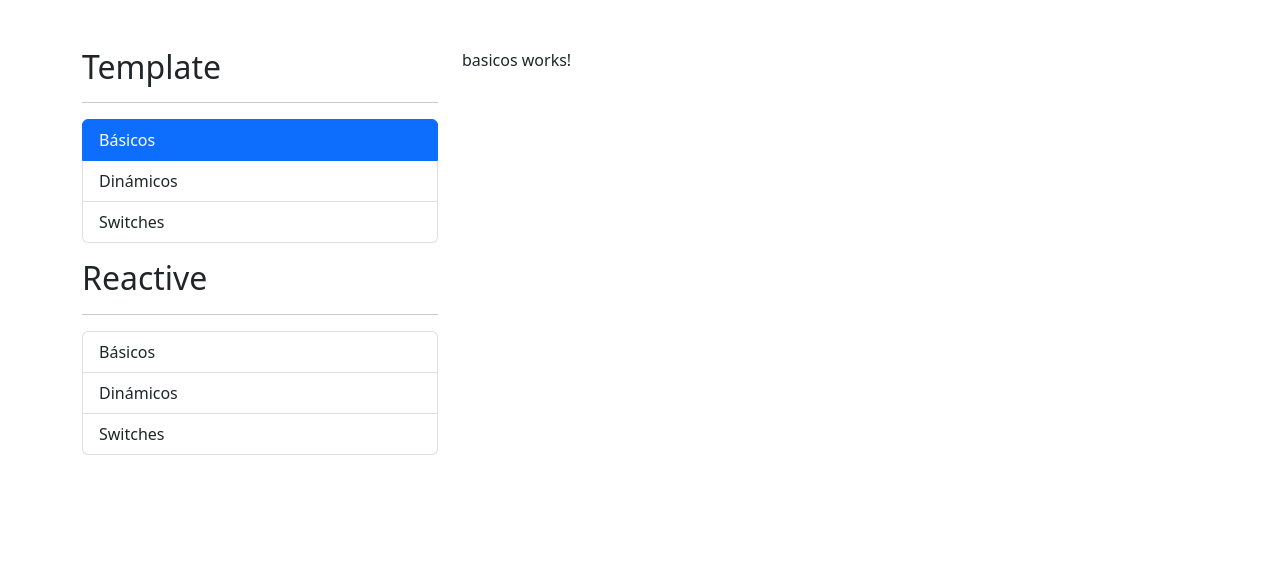
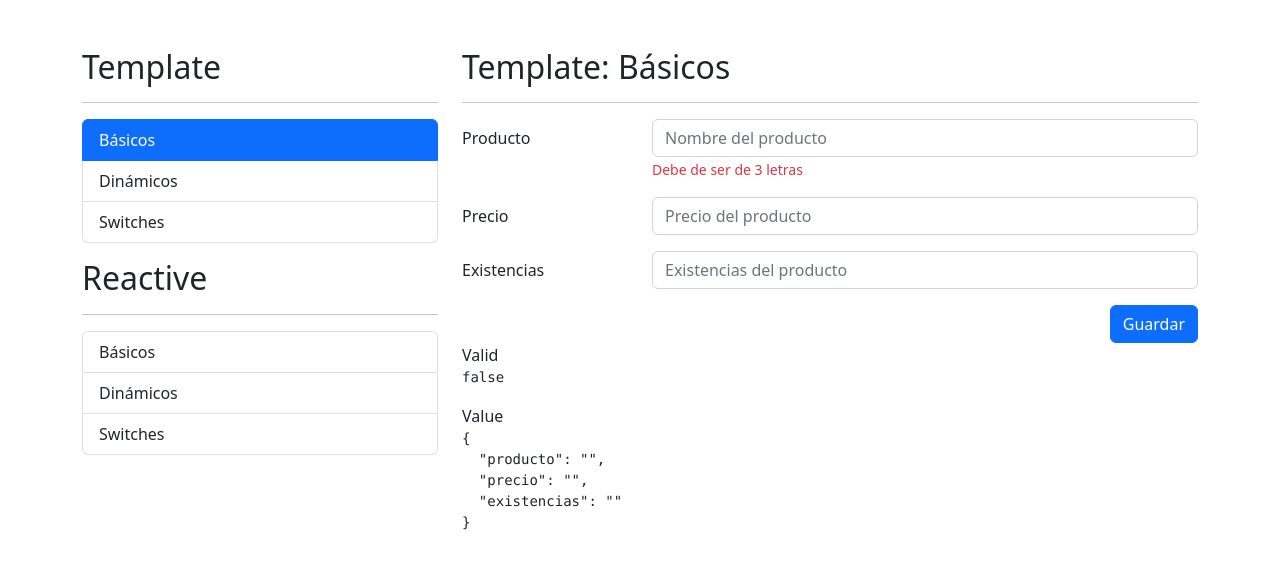
Before and after one commit to DaniMartinezMarin/formulariosApp, an Angular app: page /template/basicos in a window 1280 px wide. Shown: the top 568 px of the page. Built offline with nearby package versions, Linux system fonts and the light colour scheme.

Commit message:
anyadidos template basico

```diff
--- a/src/app/template/basicos/basicos.component.html
+++ b/src/app/template/basicos/basicos.component.html
@@ -1 +1,87 @@
-<p>basicos works!</p>
+<h2>Template: Básicos</h2>
+<hr />
+
+<div class="row">
+  <div class="col">
+
+    <form (ngSubmit)="guardar( miFormulario )"
+          #miFormulario="ngForm"
+          autocomplete="off">
+
+      <!-- Campo de producto -->
+      <div class="mb-3 row">
+        <label class="col-sm-3 col-form-label">Producto</label>
+
+        <div class="col-sm-9">
+          <input
+            type="text"
+            class="form-control"
+            ngModel
+            name="producto"
+            placeholder="Nombre del producto"
+            required
+          />
+
+          <span class="form-text text-danger">Debe de ser de 3 letras</span>
+        </div>
+      </div>
+
+      <!-- Campo de precio -->
+      <div class="mb-3 row">
+        <label class="col-sm-3 col-form-label">Precio</label>
+
+        <div class="col-sm-9">
+          <input
+            type="number"
+            class="form-control"
+            ngModel
+            name="precio"
+            placeholder="Precio del producto"
+          />
+        </div>
+      </div>
+
+      <!-- Campo de existencias -->
+      <div class="mb-3 row">
+        <label class="col-sm-3 col-form-label">Existencias</label>
+
+        <div class="col-sm-9">
+          <input
+            type="number"
+            class="form-control"
+            ngModel
+            name="existencias"
+            placeholder="Existencias del producto"
+            required
+          />
+        </div>
+      </div>
+
+      <!-- Botón de guardado -->
+      <div class="row">
+        <div class="col">
+          <button
+            type="submit"
+            class="btn btn-primary float-end">
+            Guardar
+          </button>
+        </div>
+      </div>
+
+    </form>
+
+  </div>
+</div>
+
+
+<div class="row">
+  <div class="col">
+
+    <span>Valid</span>
+    <pre>{{ miFormulario.valid }}</pre>
+
+    <span>Value</span>
+    <pre>{{ miFormulario.value | json }}</pre>
+
+  </div>
+</div>
--- a/src/app/template/basicos/basicos.component.ts
+++ b/src/app/template/basicos/basicos.component.ts
@@ -1,4 +1,5 @@
 import { Component, OnInit } from '@angular/core';
+import { NgForm } from '@angular/forms';
 
 @Component({
   selector: 'app-basicos',
@@ -13,4 +14,10 @@
   ngOnInit(): void {
   }
 
+  guardar( miFormulario: NgForm ): void {
+
+    console.log(miFormulario.value);
+
+  }
+
 }
--- a/src/app/template/template.module.ts
+++ b/src/app/template/template.module.ts
@@ -1,10 +1,12 @@
 import { NgModule } from '@angular/core';
 import { CommonModule } from '@angular/common';
+import { FormsModule } from '@angular/forms';
 
 import { TemplateRoutingModule } from './template-routing.module';
 import { BasicosComponent } from './basicos/basicos.component';
 import { DinamicosComponent } from './dinamicos/dinamicos.component';
 import { SwitchesComponent } from './switches/switches.component';
+
 
 
 @NgModule({
@@ -15,6 +17,7 @@
   ],
   imports: [
     CommonModule,
+    FormsModule,
     TemplateRoutingModule
   ]
 })
```
